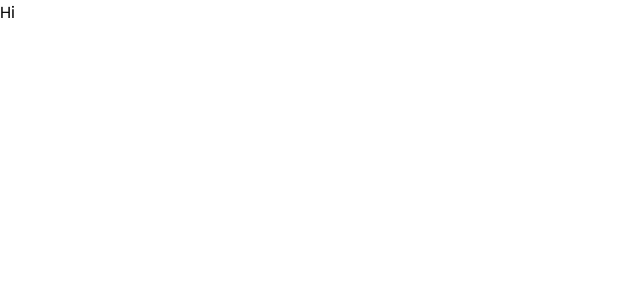
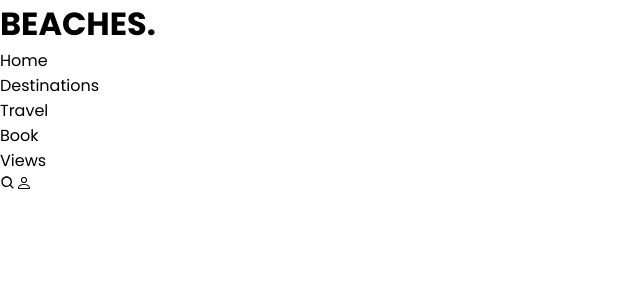
Before and after one commit to mercenar17r/travel-react-app, a React (Create React App) app: page / in a window 1280 px wide. Shown: the top 300 px of the page, without its empty margins (0-640 px from the left). Built offline with nearby package versions, Linux system fonts and the light colour scheme.

Commit message:
import react icons

```diff
--- a/package.json
+++ b/package.json
@@ -8,6 +8,7 @@
     "@testing-library/user-event": "^13.5.0",
     "react": "^18.2.0",
     "react-dom": "^18.2.0",
+    "react-icons": "^4.7.1",
     "react-scripts": "5.0.1",
     "web-vitals": "^2.1.4"
   },
--- a/src/App.js
+++ b/src/App.js
@@ -1,7 +1,12 @@
 import React from "react";
+import Navbar from "./components/navbar/Navbar";
 
 function App() {
-  return <div>Hi</div>;
+  return (
+    <div>
+      <Navbar />
+    </div>
+  );
 }
 
 export default App;
--- a/src/components/navbar/Navbar.js
+++ b/src/components/navbar/Navbar.js
@@ -1,4 +1,6 @@
 import React from "react";
+import { BiSearch } from "react-icons/bi";
+import { BsPerson } from "react-icons/bs";
 
 function Navbar() {
   return (
@@ -13,6 +15,10 @@ function Navbar() {
         <li>Book</li>
         <li>Views</li>
       </ul>
+      <div className="nav-icons">
+        <BiSearch className="icon" />
+        <BsPerson className="icon" />
+      </div>
     </div>
   );
 }
```
Also changed, not shown: 1 other file (tests, documents, lock files or other folders).
